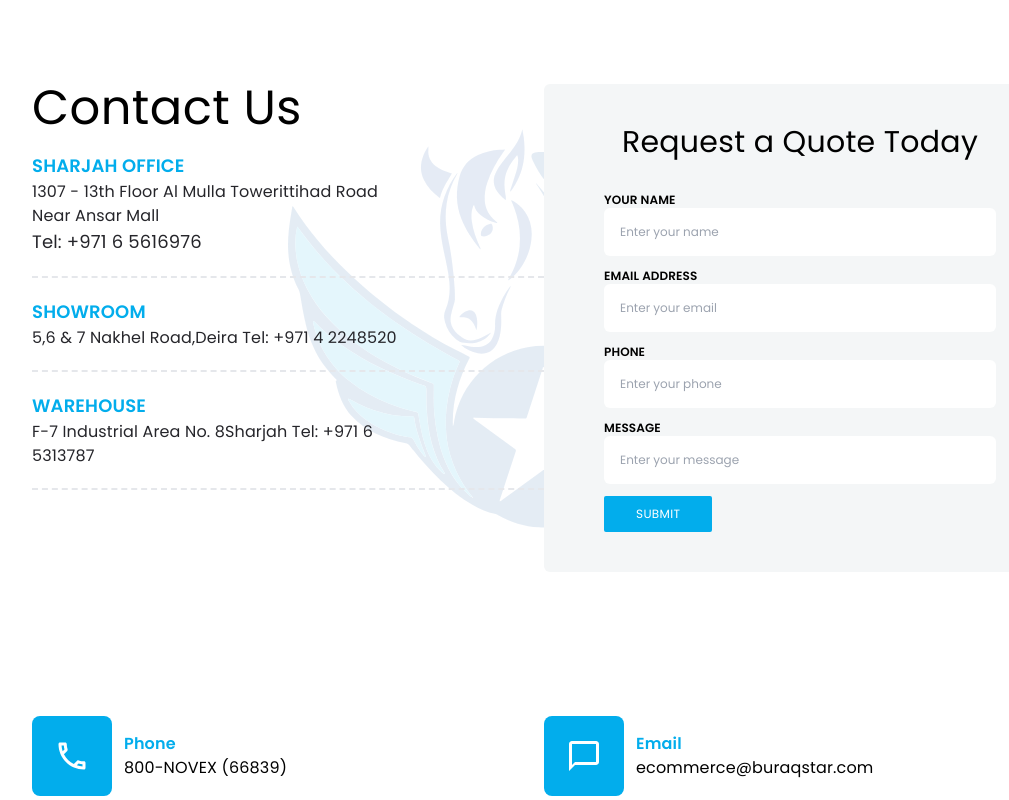
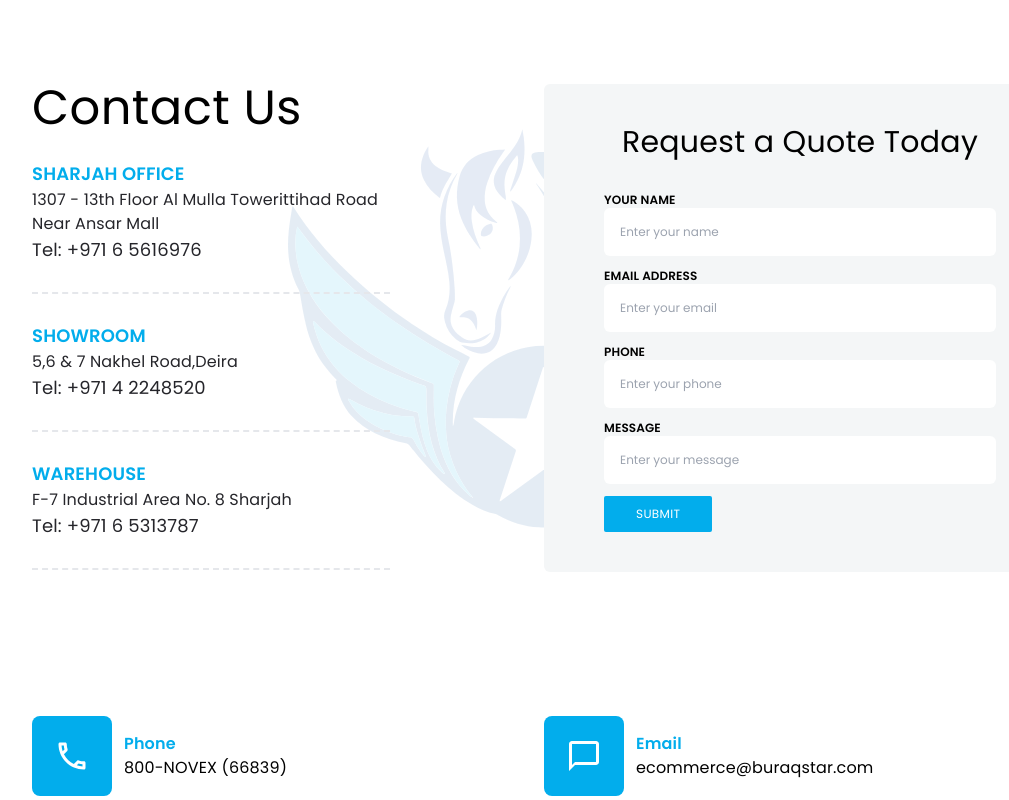
Before and after one commit to MoeezAhmed1609/burraq, a React (Create React App) app: page /contact in a window 1280 px wide. Shown: the part 440-1240 px from the top of the page, without its empty margins (96-1105 px from the left). Built offline with nearby package versions, Linux system fonts and the light colour scheme.

Commit message:
Fix | 10 fixes by client

```diff
--- a/src/components/Footer.js
+++ b/src/components/Footer.js
@@ -15,7 +15,7 @@
   const [email, setEmail] = useState("");
   return (
     <Box
-      className="w-full h-fit sm:h-[90vh] bg-cover bg-no-repeat bg-center p-8 md:p-10 lg:p-20 pb-3"
+      className="w-full h-fit bg-cover bg-no-repeat bg-center p-8 md:p-10 lg:p-20 lg:pb-8 md:pb-8 pb-3"
       sx={{ backgroundImage: `url(${bg})` }}
     >
       <Grid container>
--- a/src/components/Product/Description.js
+++ b/src/components/Product/Description.js
@@ -60,7 +60,9 @@
           </Box>
         </Grid>
       ) : (
-        <Grid item xs={12} sm={5} className="mt-5 ps-0 sm:ps-16">
+        <>
+          <Grid item xs={12} sm={7} className="mt-10 hidden sm:block" />
+          <Grid item xs={12} sm={5} className="mt-5">
             <Box className=" mt-6">
               {features.map((feat, i) => (
                 <Box className="flex gap-x-6 my-2" key={i}>
@@ -74,6 +76,7 @@
               ))}
             </Box>
           </Grid>
+        </>
       )}
     </>
   );
--- a/src/pages/Contact.js
+++ b/src/pages/Contact.js
@@ -40,31 +40,37 @@
           <Typography className="poppins text-5xl text-black">
             Contact Us
           </Typography>
-          <Box className="py-5 border-b-2 border-dashed">
+          <Box className="py-7 me-0 md:me-[20%] lg:me-[30%] border-b-2 border-dashed">
             <Typography className="poppins text-base sm:text-lg uppercase font-semibold text-[#02adec]">
               Sharjah Office
             </Typography>
-            <Typography className="poppins text-base capitalize font-medium text-[#25252A] w-3/4">
+            <Typography className="poppins text-base capitalize font-medium text-[#25252A] w-full">
               1307 - 13th floor al mulla towerittihad road near ansar mall
             </Typography>
-            <Typography className="poppins text-base sm:text-lg font-medium capitalize text-[#25252A] w-3/4">
+            <Typography className="poppins text-base sm:text-lg font-medium capitalize text-[#25252A] w-full">
               tel: +971 6 5616976
             </Typography>
           </Box>
-          <Box className="py-5 border-b-2 border-dashed">
+          <Box className="py-7 me-0 md:me-[20%] lg:me-[30%] border-b-2 border-dashed">
             <Typography className="poppins text-base sm:text-lg uppercase font-semibold text-[#02adec]">
               Showroom
             </Typography>
-            <Typography className="poppins text-base capitalize font-medium text-[#25252A] w-3/4">
-              5,6 & 7 Nakhel Road,Deira Tel: +971 4 2248520
+            <Typography className="poppins text-base capitalize font-medium text-[#25252A] w-full">
+              5,6 & 7 Nakhel Road,Deira
+            </Typography>
+            <Typography className="poppins text-base sm:text-lg font-medium capitalize text-[#25252A] w-full">
+              Tel: +971 4 2248520
             </Typography>
           </Box>
-          <Box className="py-5 border-b-2 border-dashed">
+          <Box className="py-7 me-0 md:me-[20%] lg:me-[30%] border-b-2 border-dashed">
             <Typography className="poppins text-base sm:text-lg uppercase font-semibold text-[#02adec]">
               WAREHOUSE
             </Typography>
-            <Typography className="poppins text-base capitalize font-medium text-[#25252A] w-3/4">
-              F-7 Industrial Area No. 8Sharjah Tel: +971 6 5313787
+            <Typography className="poppins text-base capitalize font-medium text-[#25252A] w-full">
+              F-7 Industrial Area No. 8 Sharjah
+            </Typography>
+            <Typography className="poppins text-base sm:text-lg font-medium capitalize text-[#25252A] w-full">
+              Tel: +971 6 5313787
             </Typography>
           </Box>
         </Grid>
```
Lines whose indentation alone changed are shown as unchanged.
